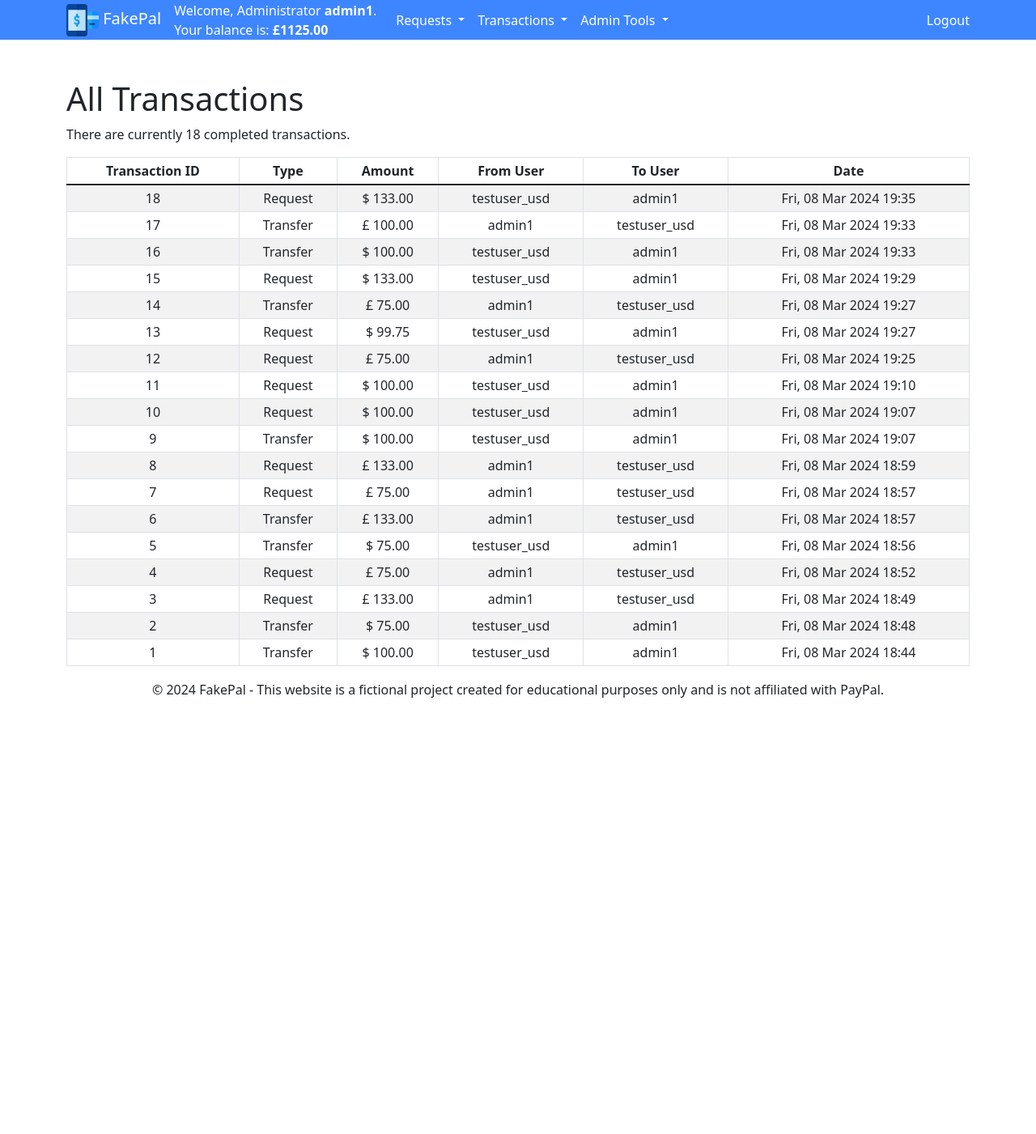
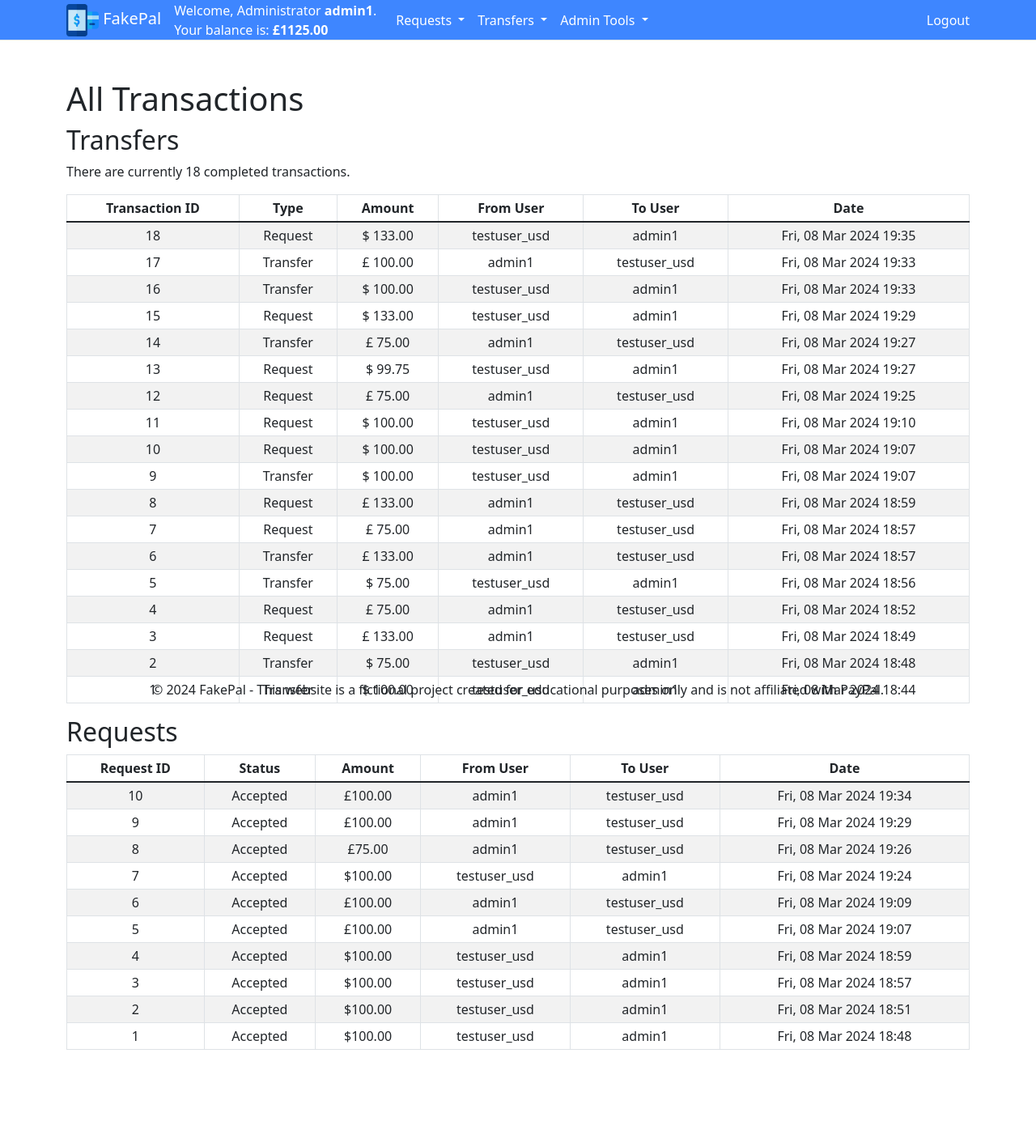
Before and after one commit to tnaccarato/Fakepal, a Django app: page /webapps2024/admin/all_transactions/ in a window 1280 px wide. Shown: the whole page at 81% size. Before the commit the page ends 862 px from the top, so only its background shows below. Run offline with Django 5.2, Linux system fonts and the light colour scheme; a user stored in the database is signed in; data comes from the database, SQL or seed files in the repository; both versions use the stored data as it was after the commit.

Commit message:
Rename transaction to transfer

```diff
--- a/custom_admin/tests.py
+++ b/custom_admin/tests.py
@@ -3,7 +3,7 @@
 from django.contrib.auth.models import User, Group
 from django.test import TestCase, Client
 from django.urls import reverse
-from payapp.models import Account, Transaction, Request
+from payapp.models import Account, Transfer, Request
 from register.forms import UserForm
 
 
--- a/custom_admin/views.py
+++ b/custom_admin/views.py
@@ -3,7 +3,7 @@
 from django.shortcuts import redirect, render
 from django.contrib import messages
 from django.conf import settings
-from payapp.models import Account, Transaction
+from payapp.models import Account, Transfer, Request
 from register.forms import UserForm
 
 
@@ -53,9 +53,11 @@
     :param request:
     :return:
     """
-    transactions_list = Transaction.objects.all().order_by('-created_at')
+    transfer_list = Transfer.objects.all().order_by('-created_at')
+    request_list = Request.objects.all().order_by('-created_at')
+
     return render(request, 'custom_admin/all_transactions.html',
-                  {'transactions': transactions_list})
+                  {'transfers': transfer_list, 'requests': request_list})
 
 
 @admin_login_required_message
--- a/payapp/forms.py
+++ b/payapp/forms.py
@@ -1,7 +1,7 @@
 from django import forms
 from django.contrib.auth.models import User
 
-from payapp.models import Request, Account, Transaction
+from payapp.models import Request, Account, Transfer
 
 
 class RequestForm(forms.ModelForm):
@@ -35,7 +35,7 @@
     receiver = forms.CharField(widget=forms.TextInput(attrs={'class': 'form-control'}))
 
     class Meta:
-        model = Transaction
+        model = Transfer
         fields = ['receiver', 'amount']
         widgets = {
             'receiver': forms.TextInput(attrs={'class': 'form-control'}),
--- a/payapp/models.py
+++ b/payapp/models.py
@@ -3,7 +3,7 @@
 from django.db import models
 from payapp.custom_exceptions import InsufficientBalanceException
 from payapp.utils import convert_currency
-import requests
+
 
 class Account(models.Model):
     """
@@ -53,7 +53,7 @@
         return self.user.username
 
 
-class Transaction(models.Model):
+class Transfer(models.Model):
     """
     Transaction model for storing transaction information.
 
@@ -94,7 +94,7 @@
         """
         return f'{self.sender.user.username} sent {self.amount} to {self.receiver.user.username}'
 
-    def transfer(self, amount):
+    def execute(self, amount):
         """
         Transfers the specified amount from the sender's account to the receiver's account.
 
@@ -122,7 +122,6 @@
             self.sender.balance -= converted_amount
             self.receiver.balance += amount
             self.amount = converted_amount
-
 
         self.sender.save()
         self.receiver.save()
@@ -188,11 +187,11 @@
         # Checks that the receiver of the request has enough balance to accept the request
         if self.receiver.balance >= amount:
             # Creates a transaction
-            transaction = Transaction(sender=self.receiver, receiver=self.sender,
-                                      amount=amount, type='request')
+            transaction = Transfer(sender=self.receiver, receiver=self.sender,
+                                   amount=amount, type='request')
             transaction.save()
             # Executes the transaction
-            transaction.transfer(amount)
+            transaction.execute(amount)
             self.status = 'accepted'
             self.save()
             return None
--- a/payapp/urls.py
+++ b/payapp/urls.py
@@ -2,7 +2,7 @@
 from . import views
 
 urlpatterns = [
-    path('transactions/', views.transactions, name='transactions'),
+    path('transfers/', views.transfers, name='transfers'),
     path('requests/', views.payment_requests, name='requests'),
     path('make_request/', views.make_request, name='make_request'),
     path('accept_request/<int:request_id>/', views.accept_request, name='accept_request'),
--- a/templates/base.html
+++ b/templates/base.html
@@ -48,13 +48,13 @@
 
                 <!-- Transactions dropdown -->
                     <li class="nav-item dropdown">
-                        <a class="nav-link dropdown-toggle" href="#" id="transactionsDropdown" role="button"
+                        <a class="nav-link dropdown-toggle" href="#" id="transfersDropdown" role="button"
                            data-bs-toggle="dropdown" aria-haspopup="true" aria-expanded="false">
-                            Transactions
+                            Transfers
                         </a>
-                        <div class="dropdown-menu" aria-labelledby="transactionsDropdown">
+                        <div class="dropdown-menu" aria-labelledby="transfersDropdown">
                             <a class="dropdown-item" href="{% url 'payapp:send_payment' %}">Send a Payment</a>
-                            <a class="dropdown-item" href="{% url 'payapp:transactions' %}">Transaction History</a>
+                            <a class="dropdown-item" href="{% url 'payapp:transfers' %}">Transfer History</a>
                         </div>
                     </li>
 
--- a/templates/custom_admin/all_transactions.html
+++ b/templates/custom_admin/all_transactions.html
@@ -9,8 +9,9 @@
 {% block content %}
 <body>
     <h1>All Transactions</h1>
-    <p> There {{ transactions.count | pluralize:'is, are'}} currently {{ transactions.count }} completed
-        transaction{{ transactions.count | pluralize }}.</p>
+    <h2>Transfers</h2>
+    <p> There {{ transfers.count | pluralize:'is, are'}} currently {{ transfers.count }} completed
+        transaction{{ transfers.count | pluralize }}.</p>
     <div class="table-responsive">
         <table class="table table-striped table-bordered table-hover table-sm">
             <thead  class="text-center">
@@ -24,20 +25,51 @@
                 </tr>
             </thead>
             <tbody class="text-center">
-                {% for transaction in transactions %}
+                {% for transfer in transfers %}
                 <tr>
-                    <td>{{ transaction.id }}</td>
-                    <td>{{ transaction.type |capfirst}}</td>
-                    <td>{{ transaction.sender.currency|currency_symbol }}
-                        {{ transaction.amount }}</td> <! -- currency filter -->
-                    <td>{{ transaction.sender.user.username }}</td>
-                    <td>{{ transaction.receiver.user.username }}</td>
-                    <td>{{ transaction.created_at | date:"D, d M Y H:i" }}</td>
+                    <td>{{ transfer.id }}</td>
+                    <td>{{ transfer.type |capfirst}}</td>
+                    <td>{{ transfer.sender.currency|currency_symbol }}
+                        {{ transfer.amount }}</td> <! -- currency filter -->
+                    <td>{{ transfer.sender.user.username }}</td>
+                    <td>{{ transfer.receiver.user.username }}</td>
+                    <td>{{ transfer.created_at | date:"D, d M Y H:i" }}</td>
                 </tr>
                 {% endfor %}
             </tbody>
         </table>
     </div>
+
+    <h2>Requests</h2>
+    <div class="table-responsive">
+        <table class="table table-striped table-bordered table-hover table-sm">
+            <thead  class="text-center">
+                <tr>
+                    <th>Request ID</th>
+                    <th>Status</th>
+                    <th>Amount</th>
+                    <th>From User</th>
+                    <th>To User</th>
+                    <th>Date</th>
+
+                </tr>
+            </thead>
+            <tbody class="text-center">
+
+                {% for request in requests %}
+                <tr>
+                    <td>{{ request.id }}</td>
+                    <td>{{ request.status | capfirst }}</td>
+                    <td>{{ request.sender.currency|currency_symbol }}{{ request.amount }}</td>
+                    <td>{{ request.sender.user.username }}</td>
+                    <td>{{ request.receiver.user.username }}</td>
+                    <td>{{ request.created_at | date:"D, d M Y H:i" }}</td>
+                </tr>
+                {% endfor %}
+            </tbody>
+        </table>
+    </div>
+    </div>
 {% endblock content %}
 </body>
 
```
Also changed, not shown: payapp/views.py (+9 -27 lines), templates/payapp/transfers.html (renamed from templates/payapp/transactions.html, +16 -16 lines), payapp/migrations/0005_rename_transaction_transfer.py (added), webapps.db.
